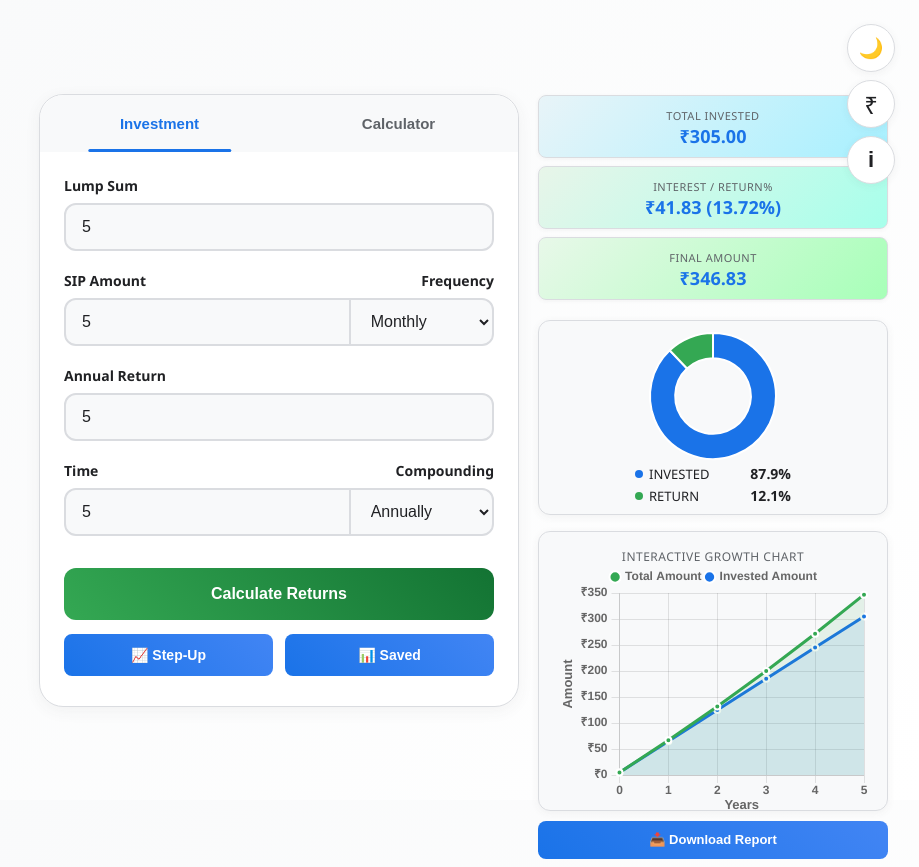
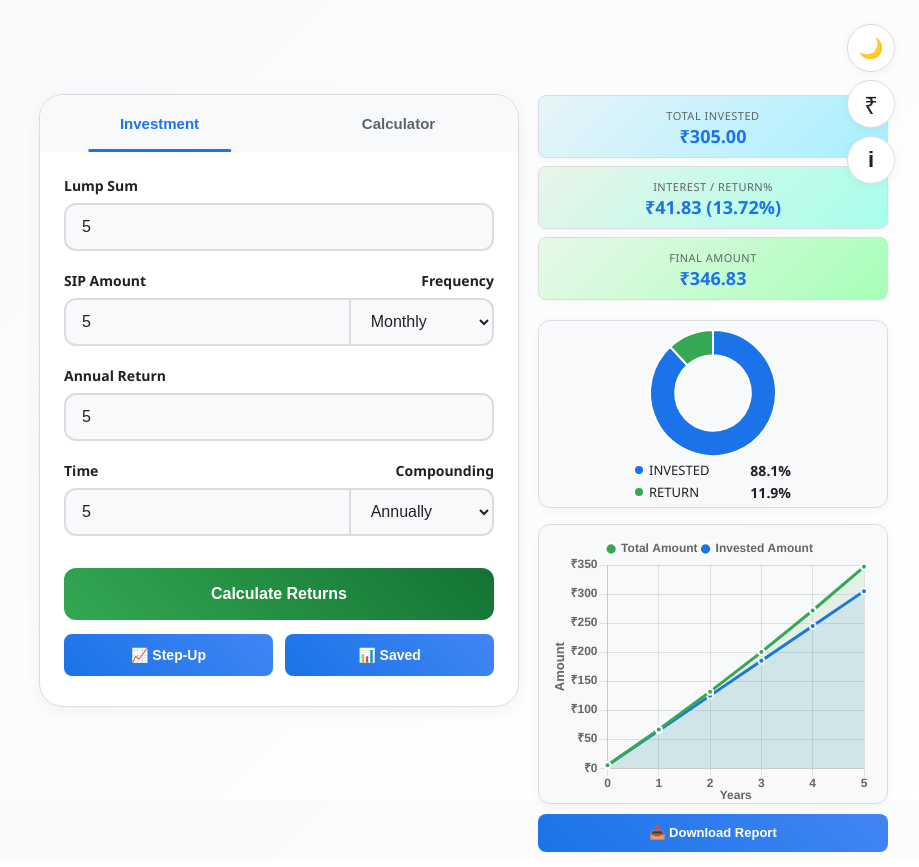
Before and after one commit to roysiddhest/SIPcalculator, a plain HTML site: page index.html in a window 1280 px wide. Both pictures are taken after typing "5", "5", "5", "5" into the empty fields and a click on the button "Calculate Returns". Shown: the whole page, without its empty margins (361-1280 px from the left). Drawn offline with nearby package versions, Linux system fonts and the light colour scheme.

Commit message:
Add files via upload

```diff
--- a/index.html
+++ b/index.html
@@ -831,10 +831,10 @@ font-weight: 600;
 .chart-container {
     position: relative;
     width: 350px;
-    height: 195px;
+    height: 188px;
     background: var(--bg-primary);
     border-radius: 12px;
-    padding: 16px;
+    padding: 12px;
     border: 1px solid var(--border);
     box-shadow: 0 2px 8px var(--shadow);
     display: flex;
@@ -926,16 +926,6 @@ font-weight: 600;
     background-clip: padding-box;
 }
 
-.growth-graph-title {
-    font-size: 12px;
-    font-weight: 550;
-    color: var(--text-secondary);
-    text-align: center;
-    margin-bottom: 0px;
-    text-transform: uppercase;
-    letter-spacing: 0.5px;
-}
-
 .growth-chart-wrapper {
     width: 100%;
     height: 259px; /* reduced by 10% from 288px */
@@ -1284,8 +1274,8 @@ font-weight: 600;
 <!-- Step-up SIP input field -->
 <div class="stepup-input-section" id="stepupInputSection" style="display: none;">
     <div class="form-group">
-        <label for="stepupPercentage">Yearly Step-up %</label>
-        <input id="stepupPercentage" min="0" max="50" placeholder="e.g., 10" step="1" type="number"/>
+        <label for="stepupPercentage">Yearly Increase in SIP</label>
+        <input id="stepupPercentage" min="0" max="50" placeholder="%" step="1" type="number"/>
     </div>
 </div>
 
@@ -1312,7 +1302,6 @@ font-weight: 600;
 <div class="chart-percentage-display" id="chartPercentages"></div>
 </div>
 <div class="growth-graph-container">
-<div class="growth-graph-title">Interactive Growth Chart</div>
 <div class="growth-chart-wrapper">
 <canvas id="growthChart"></canvas>
 </div>
@@ -1351,28 +1340,27 @@ font-weight: 600;
     <button class="calc-btn clear" onclick="calc_clearAll()">C</button>
     <button class="calc-btn" onclick="calc_clearEntry()">CE</button>
     <button class="calc-btn" onclick="calc_backspace()">⌫</button>
-    <button class="calc-btn calc_operator" onclick="calc_appendOperator('/')">÷</button>
+    <button class="calc-btn calc_operator" onclick="calc_calculateSquareRoot()">√</button>
 
     <button class="calc-btn" onclick="calc_appendNumber('7')">7</button>
     <button class="calc-btn" onclick="calc_appendNumber('8')">8</button>
     <button class="calc-btn" onclick="calc_appendNumber('9')">9</button>
-    <button class="calc-btn calc_operator" onclick="calc_appendOperator('*')">×</button>
+    <button class="calc-btn calc_operator" onclick="calc_appendOperator('/')">÷</button>
 
     <button class="calc-btn" onclick="calc_appendNumber('4')">4</button>
     <button class="calc-btn" onclick="calc_appendNumber('5')">5</button>
     <button class="calc-btn" onclick="calc_appendNumber('6')">6</button>
-    <button class="calc-btn calc_operator" onclick="calc_appendOperator('-')">−</button>
+    <button class="calc-btn calc_operator" onclick="calc_appendOperator('*')">×</button>
 
     <button class="calc-btn" onclick="calc_appendNumber('1')">1</button>
     <button class="calc-btn" onclick="calc_appendNumber('2')">2</button>
     <button class="calc-btn" onclick="calc_appendNumber('3')">3</button>
-    <button class="calc-btn calc_operator" onclick="calc_appendOperator('+')">+</button>
+    <button class="calc-btn calc_operator" onclick="calc_appendOperator('-')">−</button>
 
     <button class="calc-btn" onclick="calc_appendDecimal()">.</button>
     <button class="calc-btn" onclick="calc_appendNumber('0')">0</button>
     <button class="calc-btn" onclick="calc_toggleSign()">+/−</button>
-    <button class="calc-btn" onclick="calc_calculateSquareRoot()">√</button>
-
+    <button class="calc-btn calc_operator" onclick="calc_appendOperator('+')">+</button>
 
     <button class="calc-btn equals" onclick="calc_calculateResult()" style="grid-column: span 4;">=</button>
 </div>
@@ -1408,6 +1396,34 @@ function toggleSipOptions() {
         stepupSection.style.display = 'none';
     }
 }
+function getTotalPeriodsUpToYear(year, paymentFrequency, stepupPercentage, sipAmount) {
+    let periodsPerYear;
+
+    switch (paymentFrequency) {
+        case 1: periodsPerYear = 1; break;   // Yearly
+        case 2: periodsPerYear = 2; break;   // Half-yearly
+        case 4: periodsPerYear = 4; break;   // Quarterly
+        case 12: periodsPerYear = 12; break; // Monthly
+        default: periodsPerYear = 1; break;
+    }
+
+    let totalPeriods = 0;
+    let sip = sipAmount;
+
+    // Add SIP for each full year with step-up applied yearly
+    for (let i = 0; i < Math.floor(year); i++) {
+        totalPeriods += periodsPerYear;
+        sip *= (1 + (stepupPercentage / 100));
+    }
+
+    // Add partial year periods
+    const fractionalPart = year % 1;
+    if (fractionalPart > 0) {
+        totalPeriods += periodsPerYear * fractionalPart;
+    }
+
+    return totalPeriods;
+}
 
 
 // Simplified Step-Up toggle - no dropdown needed
@@ -1431,7 +1447,7 @@ function toggleDownloadOptions() {
 
     if (options.style.display === 'none') {
         options.style.display = 'flex';
-        button.textContent = '📥 Hide Options';
+        button.textContent = '📥 Close';
     } else {
         options.style.display = 'none';
         button.textContent = '📥 Download Report';
@@ -1474,7 +1490,7 @@ function downloadCSV() {
     // Add step-up info if applicable
     const stepupPercentage = parseFloat(document.getElementById('stepupPercentage').value) || 0;
     if (stepupPercentage > 0) {
-        csv += 'Step-up Percentage,' + stepupPercentage + '% yearly\n';
+        csv += 'Step-Up SIP,' + stepupPercentage + '% Yearly\n';
     }
     csv += '\n';
 
@@ -1558,7 +1574,7 @@ function downloadPDF() {
 
     if (stepupPercentage > 0) {
         yPos += 8;
-        doc.text('Step-up: ' + stepupPercentage + '% yearly', 20, yPos);
+        doc.text('Step-Up SIP: ' + stepupPercentage + '% Yearly', 20, yPos);
     }
 
     // Results Summary
@@ -1949,6 +1965,7 @@ function loadSipCalculation(index) {
 
     // Close the dropdown
     document.getElementById('sipHistoryDropdown').style.display = 'none';
+    document.querySelector('.sip-saved-button').textContent = '📊 Saved';
 }
 
 
@@ -2143,11 +2160,10 @@ function calculateCompoundInterest() {
     const principal = parseFloat(document.getElementById('principal').value) || 0;
     const rate = parseFloat(document.getElementById('interestRate').value);
     const time = parseFloat(document.getElementById('timePeriod').value);
-    const frequency = parseInt(document.getElementById('compoundingFrequency').value);
+    const frequency = parseInt(document.getElementById('compoundingFrequency').value) || 1;
     const sipAmount = parseFloat(document.getElementById('recurringPayment').value) || 0;
-    const sipfrequency = parseInt(document.getElementById('paymentFrequency').value);
-
-    // Get step-up percentage
+    const sipfrequency = parseInt(document.getElementById('paymentFrequency').value) || 1;
+
     const stepupPercentage = parseFloat(document.getElementById('stepupPercentage').value) || 0;
     const isStepUpEnabled = stepupPercentage > 0;
 
@@ -2165,110 +2181,79 @@ function calculateCompoundInterest() {
     }
 
     let totalAmount = 0;
-    let totalContributions = principal;
+    let totalContributions = 0;
     let totalInterest = 0;
     let growthData = [];
 
     const annualRate = rate / 100;
-    const compoundingRate = annualRate / frequency;
-    const totalPeriods = time * frequency;
 
     if (sipAmount > 0) {
-        // SIP calculation with step-up support
+        // ✅ SIP calculation with correct handling for decimal years
         let currentAmount = principal;
-        const sipPeriodsPerYear = sipfrequency;
-        const compoundingPeriodsPerYear = frequency;
-
-        // Calculate growth data year by year
-        for (let year = 0; year <= time; year++) {
-            if (year === 0) {
-                // Initial year data
-                growthData.push({
-                    year: year,
-                    totalAmount: principal,
-                    contributions: principal,
-                    interest: 0
-                });
-                continue;
+        let currentSip = sipAmount;
+        const periodsPerYear = frequency;        // compounding frequency
+        const sipPeriodsPerYear = sipfrequency;  // SIP deposits per year
+
+        growthData = [];
+
+        const fullYears = Math.floor(time);
+        const remainder = time - fullYears;
+
+        // Year 0 snapshot
+        growthData.push({
+            year: 0,
+            totalAmount: currentAmount,
+            contributions: principal,
+            interest: 0
+        });
+
+        // Full years
+        for (let y = 1; y <= fullYears; y++) {
+            for (let p = 0; p < sipPeriodsPerYear; p++) {
+                // deposit then compound until next deposit
+                currentAmount += currentSip;
+                currentAmount *= Math.pow(1 + annualRate / periodsPerYear, periodsPerYear / sipPeriodsPerYear);
             }
-
-            // Calculate current year's SIP amount with step-up
-            let currentYearSipAmount = sipAmount;
-            if (isStepUpEnabled && year > 1) {
-                // Apply step-up from year 2 onwards
-                const stepUpMultiplier = Math.pow(1 + (stepupPercentage / 100), year - 1);
-                currentYearSipAmount = sipAmount * stepUpMultiplier;
+            if (isStepUpEnabled) {
+                currentSip += (currentSip * stepupPercentage) / 100;
             }
 
-            // Reset for this year's calculation
-            let yearStartAmount = year === 1 ? principal : currentAmount;
-            let yearContributions = 0;
-
-            // For partial years (e.g., 2.5 years), handle the fractional part
-            const isPartialYear = year === Math.ceil(time) && time % 1 !== 0;
-            const yearFraction = isPartialYear ? time % 1 : 1;
-
-            // Calculate SIP payments for this year
-            const sipPaymentsThisYear = Math.floor(sipPeriodsPerYear * yearFraction);
-            yearContributions = sipPaymentsThisYear * currentYearSipAmount;
-
-            // Method: Calculate future value of existing amount + future value of annuity
-            let yearEndAmount = 0;
-
-            if (yearFraction === 1) {
-                // Full year calculation
-                // Future value of existing amount
-                yearEndAmount = yearStartAmount * Math.pow(1 + compoundingRate, compoundingPeriodsPerYear);
-
-                // Future value of SIP payments (annuity) with step-up amount
-                if (currentYearSipAmount > 0) {
-                    const periodsPerSipPayment = compoundingPeriodsPerYear / sipPeriodsPerYear;
-
-                    for (let sipPayment = 1; sipPayment <= sipPeriodsPerYear; sipPayment++) {
-                        const periodsToCompound = compoundingPeriodsPerYear - ((sipPayment - 1) * periodsPerSipPayment);
-                        yearEndAmount += currentYearSipAmount * Math.pow(1 + compoundingRate, periodsToCompound);
-                    }
-                }
-            } else {
-                // Partial year calculation
-                const partialPeriods = compoundingPeriodsPerYear * yearFraction;
-                yearEndAmount = yearStartAmount * Math.pow(1 + compoundingRate, partialPeriods);
-
-                // Add SIP payments with appropriate compounding
-                if (currentYearSipAmount > 0) {
-                    const periodsPerSipPayment = compoundingPeriodsPerYear / sipPeriodsPerYear;
-
-                    for (let sipPayment = 1; sipPayment <= sipPaymentsThisYear; sipPayment++) {
-                        const periodsToCompound = partialPeriods - ((sipPayment - 1) * periodsPerSipPayment);
-                        if (periodsToCompound > 0) {
-                            yearEndAmount += currentYearSipAmount * Math.pow(1 + compoundingRate, periodsToCompound);
-                        } else {
-                            yearEndAmount += currentYearSipAmount;
-                        }
-                    }
-                }
-            }
-
-            currentAmount = yearEndAmount;
-            totalContributions += yearContributions;
-
-            const currentInterest = currentAmount - totalContributions;
+            const contributionsSoFar = principal + (sipAmount * sipPeriodsPerYear * y);
+            const interestEarned = currentAmount - contributionsSoFar;
 
             growthData.push({
-                year: year,
+                year: y,
                 totalAmount: currentAmount,
-                contributions: totalContributions,
-                interest: currentInterest,
-                yearlyContribution: yearContributions,
-                sipAmount: currentYearSipAmount // Track SIP amount for this year
+                contributions: contributionsSoFar,
+                interest: interestEarned
             });
         }
 
+        // Partial year (if any)
+        if (remainder > 0) {
+            const partialDeposits = Math.floor(remainder * sipPeriodsPerYear + 1e-9); // deposits that occur in the remainder
+            for (let p = 0; p < partialDeposits; p++) {
+                currentAmount += currentSip;
+                currentAmount *= Math.pow(1 + annualRate / periodsPerYear, periodsPerYear / sipPeriodsPerYear);
+            }
+            // leftover time after the last partial deposit until exact 'time'
+            const leftoverYears = remainder - (partialDeposits / sipPeriodsPerYear);
+            if (leftoverYears > 0) {
+                currentAmount *= Math.pow(1 + annualRate / periodsPerYear, periodsPerYear * leftoverYears);
+            }
+        }
+
         totalAmount = currentAmount;
+        // keep your existing contribution formula
+        totalContributions = principal + (sipAmount * sipPeriodsPerYear * time);
         totalInterest = totalAmount - totalContributions;
 
     } else {
-        // Simple compound interest for lump sum only (no step-up needed)
+        // ✅ Lump sum only
+        const compoundingRate = annualRate / frequency;
+        const totalPeriods = time * frequency;
+
+        growthData = [];
         for (let year = 0; year <= time; year++) {
             let amount;
             if (year === 0) {
@@ -2281,9 +2266,7 @@ function calculateCompoundInterest() {
             } else {
                 break;
             }
-
             const interestEarned = amount - principal;
-
             growthData.push({
                 year: year,
                 totalAmount: amount,
@@ -2292,8 +2275,7 @@ function calculateCompoundInterest() {
             });
         }
 
-        const exactPeriods = frequency * time;
-        totalAmount = principal * Math.pow(1 + compoundingRate, exactPeriods);
+        totalAmount = principal * Math.pow(1 + compoundingRate, totalPeriods);
         totalContributions = principal;
         totalInterest = totalAmount - principal;
     }
@@ -2301,17 +2283,15 @@ function calculateCompoundInterest() {
     const totalReturn = totalContributions > 0 ? (totalInterest / totalContributions) * 100 : 0;
 
     const resultsContainer = document.getElementById('compoundResults');
-    if (!resultsContainer) {
-        return;
-    }
-
-    // Add step-up info to results display if enabled
+    if (!resultsContainer) return;
+
     let stepUpInfo = '';
-    if (isStepUpEnabled && sipAmount > 0) {
-        stepUpInfo = `<div class="result-note" style="font-size: 14px; color: var(--text-secondary); text-align: center; margin-top: 7px;">
-            📈 STEP-UP: ${stepupPercentage}% YEARLY INCREASE IN SIP
-        </div>`;
-    }
+if (isStepUpEnabled && sipAmount > 0) {
+    stepUpInfo = `<div class="result-note" style="font-size: 12px; color: var(--text-secondary); text-align: center; margin-top: 6px;">
+        <b>📈 STEP-UP SIP: ${stepupPercentage}% YEARLY INCREASE</b>
+    </div>`;
+}
+
 
     resultsContainer.innerHTML = `
     <div class="result-card" style="background: linear-gradient(135deg, #e8f4f8, #a7f0ff);">
@@ -2341,9 +2321,14 @@ function calculateCompoundInterest() {
         console.error('Chart creation error:', error);
     }
 
-    // FIXED: Corrected function call with proper parameters
-    saveSipCalculation(principal, sipAmount, rate, time, totalAmount, totalContributions, totalInterest, frequency, getFrequencyText(sipfrequency), growthData);
-}
+    saveSipCalculation(
+        principal, sipAmount, rate, time, totalAmount,
+        totalContributions, totalInterest, frequency,
+        getFrequencyText(sipfrequency), growthData
+    );
+}
+
+
 
 function createCompoundChart(principal, interest) {
     const canvas = document.getElementById('compoundChart');
@@ -2356,7 +2341,9 @@ function createCompoundChart(principal, interest) {
         chartInstance = null;
     }
 
-    const principalAmount = parseFloat(principal) || 0;
+    // Include SIP in principal
+    const sipAmount = parseFloat(document.getElementById('recurringPayment').value) || 0;
+    const principalAmount = (parseFloat(principal) || 0) + sipAmount;
     const interestAmount = parseFloat(interest) || 0;
 
     if (principalAmount <= 0 && interestAmount <= 0) return;
@@ -2379,8 +2366,8 @@ function createCompoundChart(principal, interest) {
                 responsive: true,
                 maintainAspectRatio: false,
                 layout: {
-        padding: 8
-    },
+                    padding: 8
+                },
                 plugins: {
                     legend: {
                         display: false
@@ -2407,8 +2394,8 @@ function createGrowthChart(growthData) {
     const canvas = document.getElementById('growthChart');
     if (!canvas || !growthData || growthData.length === 0) return;
 
-    // Increase container height slightly
-    canvas.parentElement.style.height = (canvas.parentElement.offsetHeight + 3) + "px";
+    // FIX: Set a fixed height only once to stop growing each refresh
+    canvas.parentElement.style.height = "300px";
 
     const ctx = canvas.getContext('2d');
 
@@ -2464,9 +2451,9 @@ function createGrowthChart(growthData) {
                 maintainAspectRatio: false,
                 layout: {
                     padding: {
-                        left: 2,  // increased graph area on left by 2px
-                        bottom: 10,
-                        top: 2 // increased graph area bottom by 1px (was 12)
+                        left: -6,
+                        bottom: 34,
+                        top: -2
                     }
                 },
                 interaction: {
@@ -2546,7 +2533,7 @@ function createGrowthChart(growthData) {
                                 size: 12,
                                 weight: 'bold'
                             },
-                            padding: 0, // reduced to push graph left
+                            padding: 0,
                             maxRotation: 0,
                             minRotation: 0
                         },
@@ -2554,10 +2541,10 @@ function createGrowthChart(growthData) {
                             display: true,
                             text: 'Years',
                             font: {
-                                size: 13,
+                                size: 12,
                                 weight: 'bold'
                             },
-                            padding: {top: 0}
+                            padding: {top: -2}
                         }
                     },
                     y: {
@@ -2569,7 +2556,7 @@ function createGrowthChart(growthData) {
                                 size: 12,
                                 weight: 'bold'
                             },
-                            padding: 4,
+                            padding: 2,
                             callback: function(value) {
                                 if (currentCurrency === 'INR') {
                                     if (value >= 10000000) {
```
